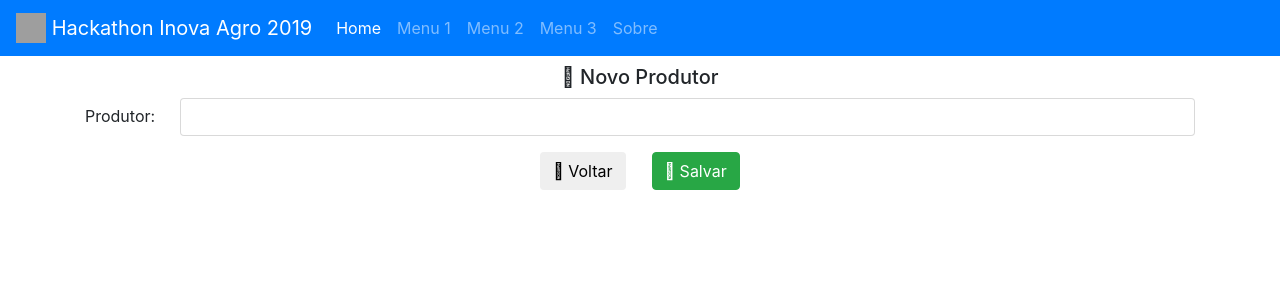
After one commit to juniortada/inova_agro_2019, a Flask app: page /agro/produtor/novo in a window 1280 px wide. The commit adds this page. Shown: the top 300 px of the page. Run offline with Flask 2, Linux system fonts and the light colour scheme; parts of the project's set-up code (start-up, migrations or seed data) failed here and were passed over; some libraries are stand-ins or nearby versions; grey boxes are pictures that could not be loaded.

Commit message:
Cadastro inicial de produtores #2

```diff
--- a/app/__init__.py
+++ b/app/__init__.py
@@ -36,6 +36,10 @@ def internal_error(error):
 from app.controller import main
 
 # Blueprints
+from app.agro.controller import agro
+
+# Registra blueprints
+app.register_blueprint(agro, url_prefix='/agro')
 
 # Define o locale BR
 def setlocale():
--- /dev/null
+++ b/app/agro/controller.py
@@ -0,0 +1,49 @@
+# Author: Junior Tada
+from flask import Blueprint, request, render_template, jsonify, flash, url_for, redirect
+from app.db import sessao, Dao
+from app.agro.model import Produtor
+from app import log
+import json
+
+
+# Define o blueprint
+agro = Blueprint('agro', __name__)
+
+@agro.route('/produtor', methods=['GET'])
+def produtor():
+    """
+        Método para exibição da página com todos os produtores cadastrados.
+        :return: view com a página produtor.html
+    """
+    try:
+        with sessao() as session:
+            produtores = Dao(session).todos(Produtor)
+            return render_template('agro/produtores.html', produtores=produtores)
+    except Exception as e:
+        msg = 'Erro ao exibir produtores!'
+        log.exception(msg + str(e))
+        flash(msg, 'alert-danger')
+        return render_template('index.html')
+
+
+@agro.route('/produtor/novo', methods=['GET', 'POST'])
+def produtor_novo():
+    """
+        Método cadastrar novo produtor.
+        :return: view com a página de cadastro de produtor.html
+    """
+    try:
+
+        if request.method == 'POST':
+            produtor = Produtor()
+            with sessao() as session:
+                nome = request.form['nome'].strip()
+                produtor.nome = nome
+                Dao(session).salvar(produtor)
+                return render_template('agro/produtores.html')
+        return render_template('agro/produtor.html')
+    except Exception as e:
+        msg = 'Erro ao cadastrar produtor!'
+        log.exception(msg + str(e))
+        flash(msg, 'alert-danger')
+        return render_template('index.html')
--- /dev/null
+++ b/app/templates/agro/produtor.html
@@ -0,0 +1,50 @@
+{% extends "base.html" %}
+  {% block body %}
+  <div id="app1" class="container">
+    <div class="row">
+      <div class="col"></div>
+      <div class="col"><h5 class="submenu"><i class="fas fa-cart-plus"></i> Novo Produtor</h5></div>
+      <div class="col"></div>
+    </div>
+
+    <form id="form_produtor" name="form_produtor" role="form" method="post">
+      <div class="row form-group">
+        <div class="col-1"><label for="nome" class="col-form-label">Produtor:</label></div>
+        <div class="col-11">
+          <input type="text" name="nome" class="form-control" autocomplete="off">
+          </select>
+        </div>
+      </div>
+
+      <div class="row">
+        <div class="col-3"></div>
+        <div class="col-6 botoes">
+          <button class="btn" onclick="location.href='{{ url_for('agro.produtor') }}'" type="button"><i class="fa fa-undo" aria-hidden="true"></i> Voltar</button>
+          <button class="btn btn-success" type="submit"><i class="fa fa-check" aria-hidden="true"></i> Salvar</button>
+        </div>
+      </div>
+
+    </form>
+  </div>
+  {% endblock %}
+
+
+  {% block head %}
+  <style type="text/css">
+    .submenu{
+      text-align: center;
+      margin: 10px;
+    }
+    .botoes{
+      text-align: center;
+    }
+    .botoes button {
+      margin: 0 2% 0 2%;
+    }
+  </style>
+  {% endblock %}
+
+
+  {% block javascript %}
+
+  {% endblock %}
```
Also changed, not shown: app/agro/model.py (added, +10 -0 lines), app/templates/agro/produtores.html (added, +45 -0 lines), app/templates/index.html (+12 -3 lines), app/agro/db.py (added).
